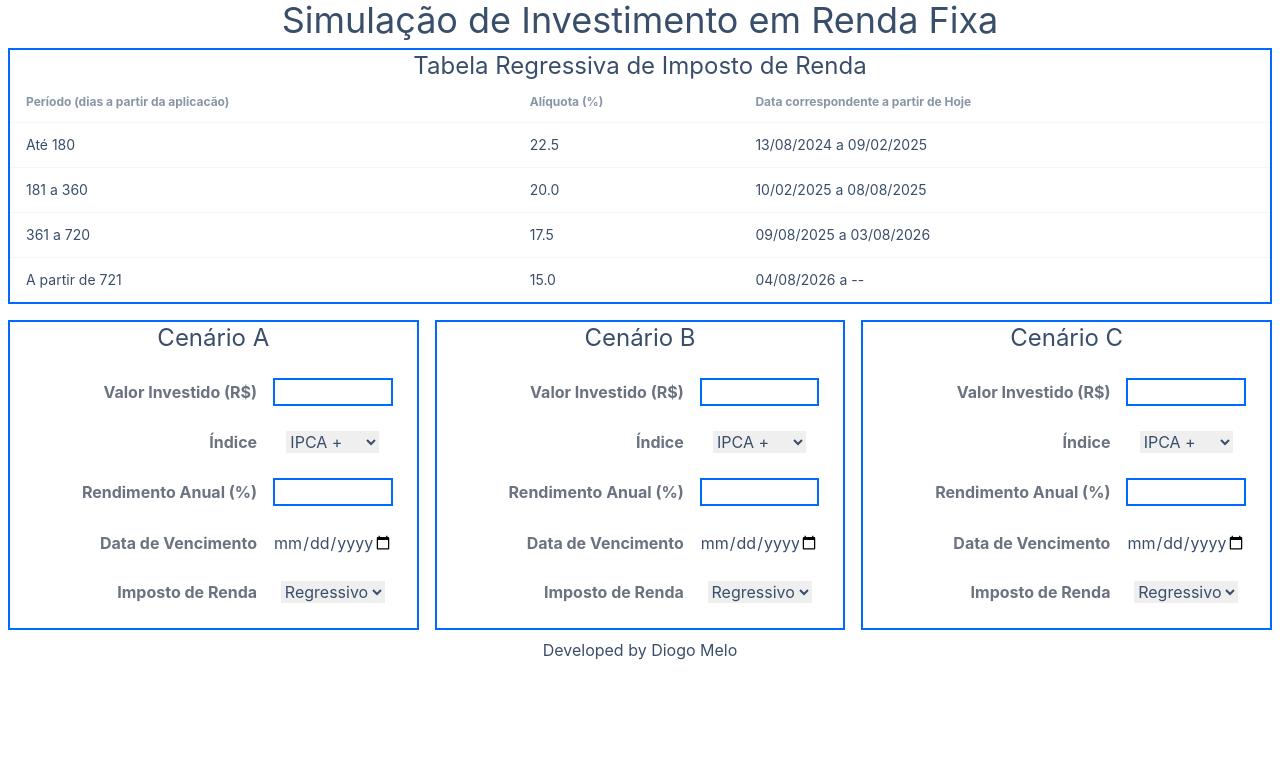
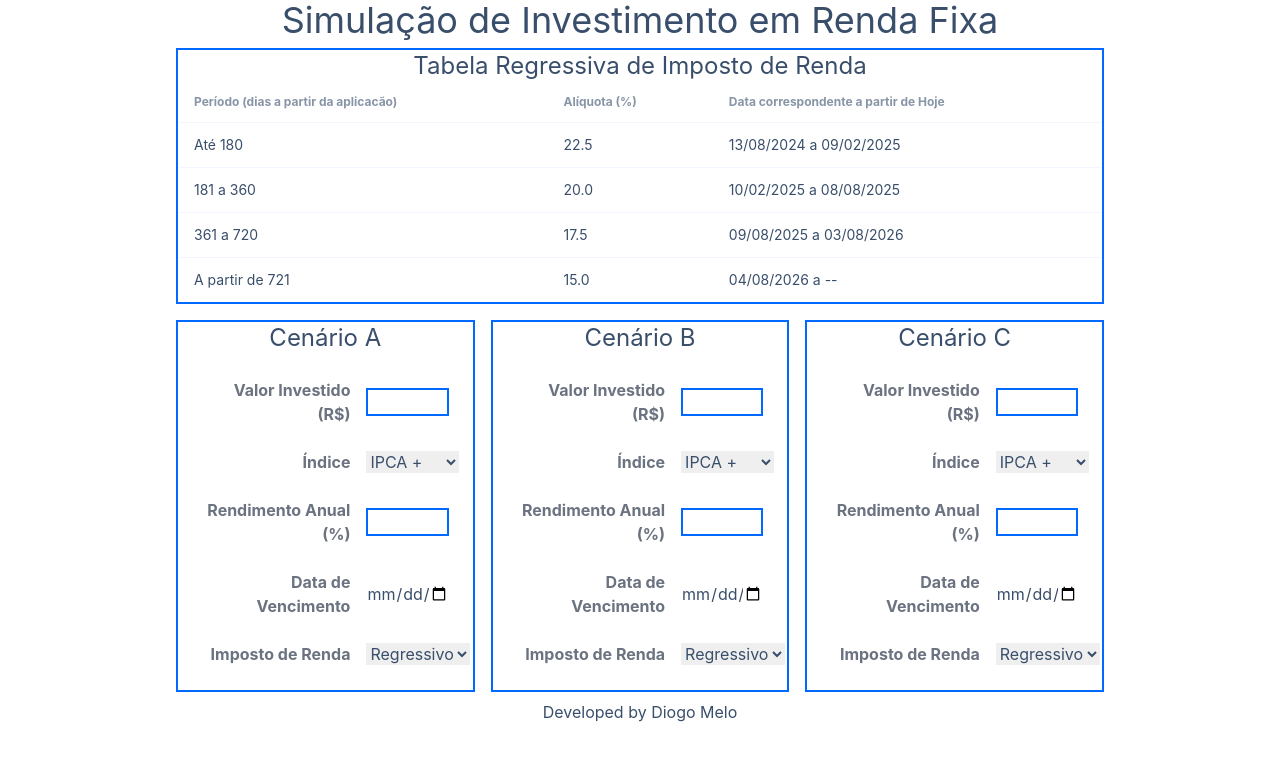
Before and after one commit to dmelo/investors-cheatsheet, a React (Create React App) app: page / in a window 1280 px wide. Shown: the top 760 px of the page. Built offline with nearby package versions, Linux system fonts and the light colour scheme; no server answers.

Commit message:
Add margin and padding to centralize content and give space to feedback button

```diff
--- a/src/App.tsx
+++ b/src/App.tsx
@@ -20,7 +20,7 @@ function App() {
   }, []);
 
   return (
-    <div className="App">
+    <div className="App max-w-5xl mx-auto px-10">
       <h1 className="text-4xl">Simulação de Investimento em Renda Fixa</h1>
       <RegressiveTaxTable/>
       <div className="w-full grid grid-cols-1 md:grid-cols-3 content-start">
```
